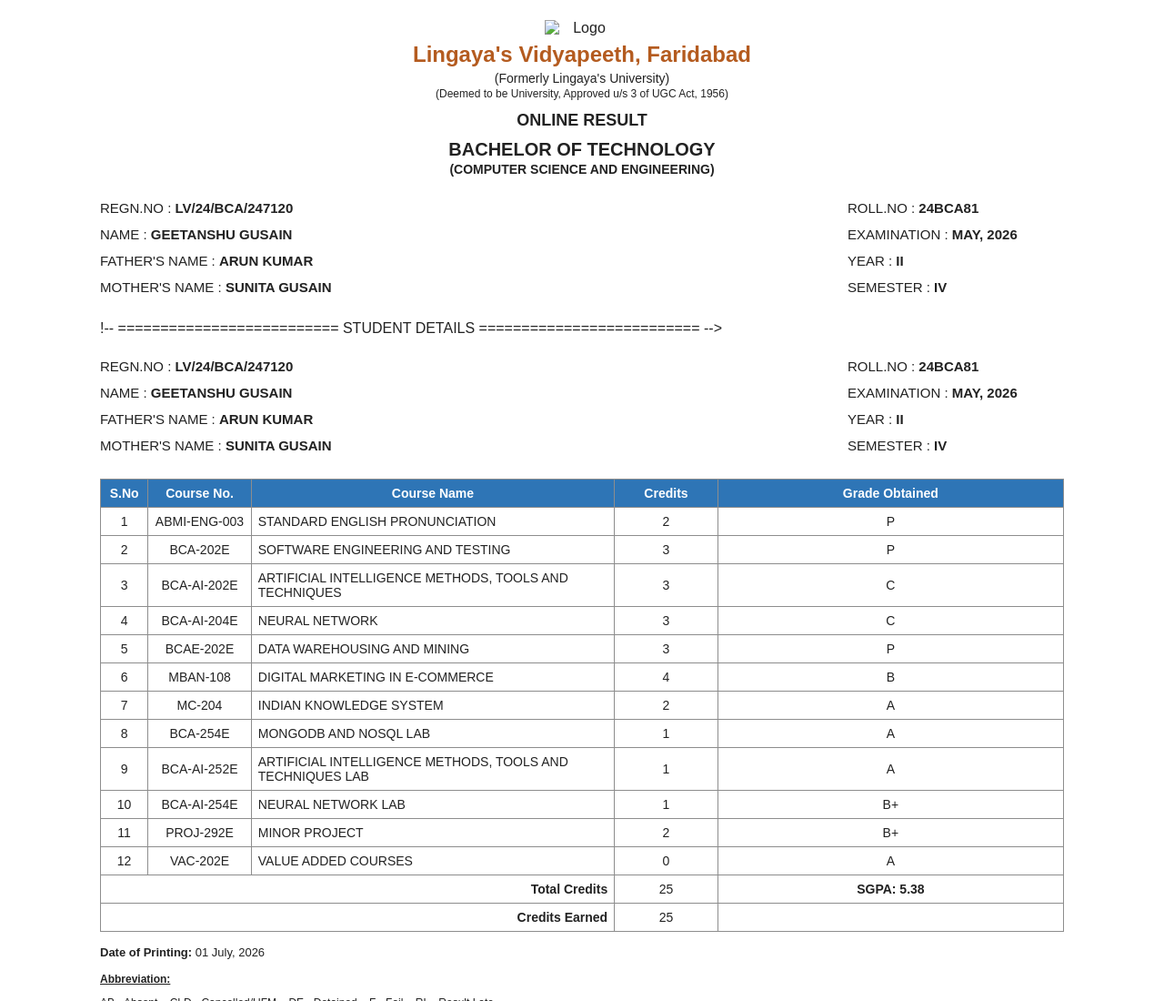
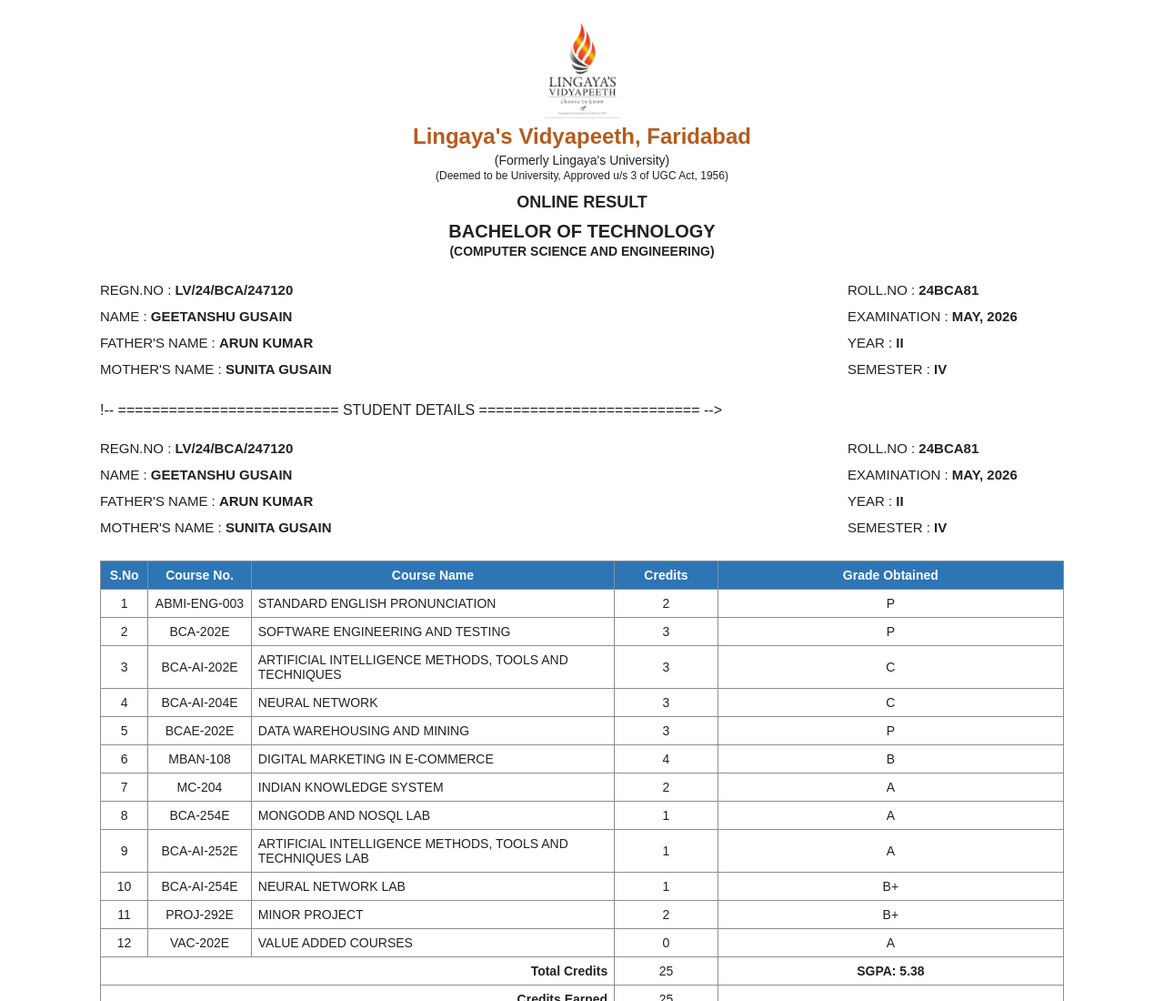
Before and after one commit to KajalBisht16/lingaya-s_result_portal, a plain HTML site: page print-result.html in a window 1280 px wide. Shown: the top 1100 px of the page at 91% size. Drawn offline with Linux system fonts and the light colour scheme; a script that the page names is missing.

Commit message:
Fix logo path

```diff
--- a/print-result.html
+++ b/print-result.html
@@ -23,7 +23,7 @@
 
 <div class="header">
 
-<img src="images/logo.jpeg" class="logo" alt="Logo">
+<img src="logo.jpeg.jpeg" class="logo" alt="Logo">
 
 <h1>Lingaya's Vidyapeeth, Faridabad</h1>
 
```
